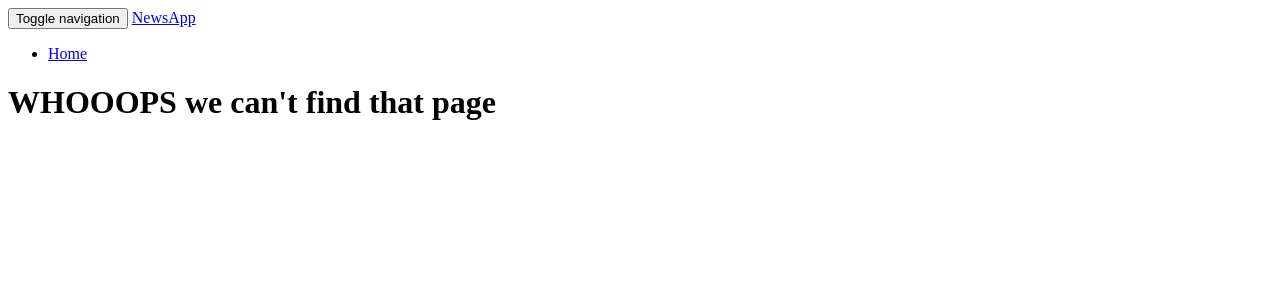
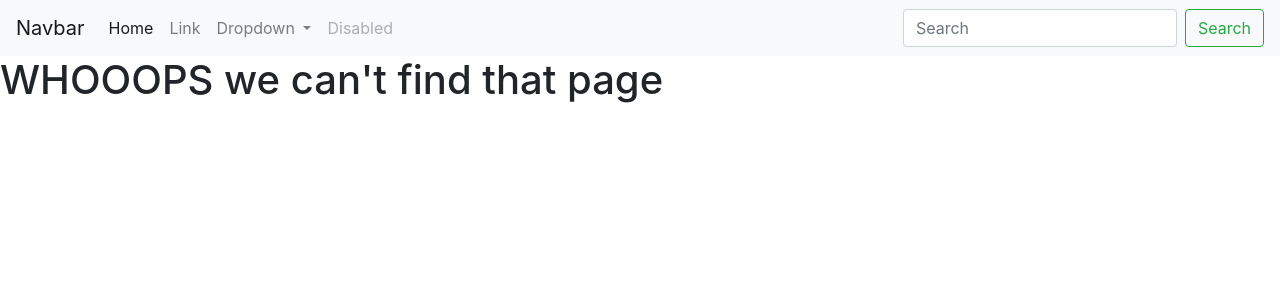
Before and after one commit to RonaldKiprotich/News-API, a Flask app: template app/templates/fourOwfour.html in a window 1280 px wide. Shown: the top 300 px of the page. Run offline with Flask 2, Linux system fonts and the light colour scheme; the template is opened without the code that fills it, so the values that code supplies are empty; some libraries are stand-ins or nearby versions.

Commit message:
general modifications to display articles and navbar

```diff
--- a/app/main/__init__.py
+++ b/app/main/__init__.py
@@ -2,6 +2,7 @@ from flask import Blueprint
 main = Blueprint('main',__name__)
 from . import views
 def create_app(config_name):
+
     app = Flask(__name__)
     # Creating the app configurations
     app.config.from_object(config_options[config_name])
@@ -11,3 +12,6 @@ def create_app(config_name):
 
     # Registering the blueprint
     from .main import main as main_blueprint
+    app.register_blueprint(main_blueprint)
+
+    return app
--- a/app/templates/base.html
+++ b/app/templates/base.html
@@ -1,7 +1,20 @@
-{% extends 'bootstrap/base.html'%}
 
+<!DOCTYPE html>
+<html lang="en">
+<head>
+    <meta charset="UTF-8">
+    <meta name="viewport" content="width=device-width, initial-scale=1.0">
+    <title>Document</title>
+    <link rel="stylesheet" href="https://cdn.jsdelivr.net/npm/bootstrap@4.5.3/dist/css/bootstrap.min.css" integrity="sha384-TX8t27EcRE3e/ihU7zmQxVncDAy5uIKz4rEkgIXeMed4M0jlfIDPvg6uqKI2xXr2" crossorigin="anonymous">
 
-<!-- Navbar block  -->
-{% block navbar %}
+</head>
+<body>
+    <!-- Navbar block  -->
+    {% block navbar %}
     {% include 'navbar.html' %}
-{% endblock %}
+    {% endblock navbar%}
+
+    {% block content %}
+    {% endblock %}
+</body>
+</html>
--- a/app/templates/navbar.html
+++ b/app/templates/navbar.html
@@ -1,18 +1,35 @@
-<div class="navbar navbar-inverse" role="navigation">
-    <div class="container-fluid">
-        <div class="navbar-header">
-            <button type="button" class="navbar-toggle" data-toggle="collapse" data-target=".navbar-collapse">
-              <span class="sr-only">Toggle navigation</span>
-              <span class="icon-bar"></span>
-              <span class="icon-bar"></span>
-              <span class="icon-bar"></span>
-            </button>
-            <a class="navbar-brand" href="/"> NewsApp </a>
-        </div>
-        <div class="navbar-collapse collapse">
-            <ul class="nav navbar-nav">
-                <li><a href="/">Home</a></li>
-        </div>
+<nav class="navbar navbar-expand-lg navbar-light bg-light">
+    <a class="navbar-brand" href="#">Navbar</a>
+    <button class="navbar-toggler" type="button" data-toggle="collapse" data-target="#navbarSupportedContent" aria-controls="navbarSupportedContent" aria-expanded="false" aria-label="Toggle navigation">
+      <span class="navbar-toggler-icon"></span>
+    </button>
 
+    <div class="collapse navbar-collapse" id="navbarSupportedContent">
+      <ul class="navbar-nav mr-auto">
+        <li class="nav-item active">
+          <a class="nav-link" href="#">Home <span class="sr-only">(current)</span></a>
+        </li>
+        <li class="nav-item">
+          <a class="nav-link" href="#">Link</a>
+        </li>
+        <li class="nav-item dropdown">
+          <a class="nav-link dropdown-toggle" href="#" id="navbarDropdown" role="button" data-toggle="dropdown" aria-haspopup="true" aria-expanded="false">
+            Dropdown
+          </a>
+          <div class="dropdown-menu" aria-labelledby="navbarDropdown">
+            <a class="dropdown-item" href="#">Action</a>
+            <a class="dropdown-item" href="#">Another action</a>
+            <div class="dropdown-divider"></div>
+            <a class="dropdown-item" href="#">Something else here</a>
+          </div>
+        </li>
+        <li class="nav-item">
+          <a class="nav-link disabled" href="#" tabindex="-1" aria-disabled="true">Disabled</a>
+        </li>
+      </ul>
+      <form class="form-inline my-2 my-lg-0">
+        <input class="form-control mr-sm-2" type="search" placeholder="Search" aria-label="Search">
+        <button class="btn btn-outline-success my-2 my-sm-0" type="submit">Search</button>
+      </form>
     </div>
-</div>
+  </nav>
--- a/config.py
+++ b/config.py
@@ -3,8 +3,8 @@ import os
 class Config:
     NEWS_API_SOURCE_URL = 'https://newsapi.org/v2/sources?language=en&category={}&apiKey={}'
     NEWS_API_ARTICLE = 'https://newsapi.org/v2/everything?sources={}&apiKey={}'
-    #NEWS_API_BASE_URL ='https://api.themoviedb.org/3/movie/{}?api_key={}'
-    NEWS_API_KEY = '051cb299bf97459f902d123f95bde1c6'
+    ARTICLES_API_BASE_URL = 'https://newsapi.org/v2/everything?sources={}&apiKey=fdee0f42def74c7bad48a87e16fd6f08'
+    NEWS_API_KEY = os.environ.get('NEWS_API_KEY')
 
 
 class ProdConfig(Config):
```
Also changed, not shown: app/__init__.py (+16 -10 lines), app/models.py (+22 -23 lines), app/requests.py (+62 -5 lines), app/templates/index.html (+10 -0 lines), app/templates/macros.html (+13 -0 lines), app/templates/newsarticle.html (added, +17 -0 lines), app/main/views.py (line endings or trailing spaces), 1 other file.
